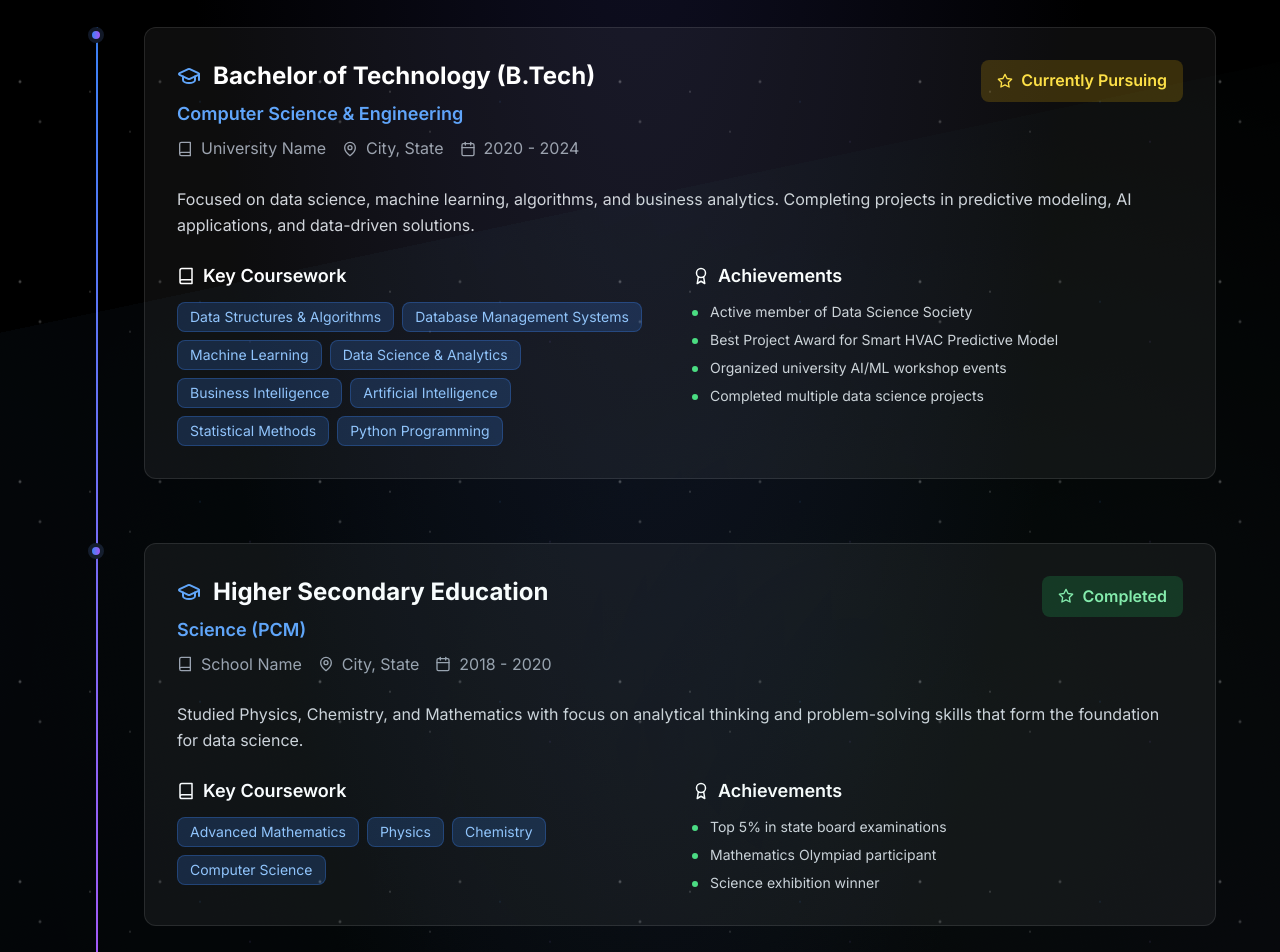
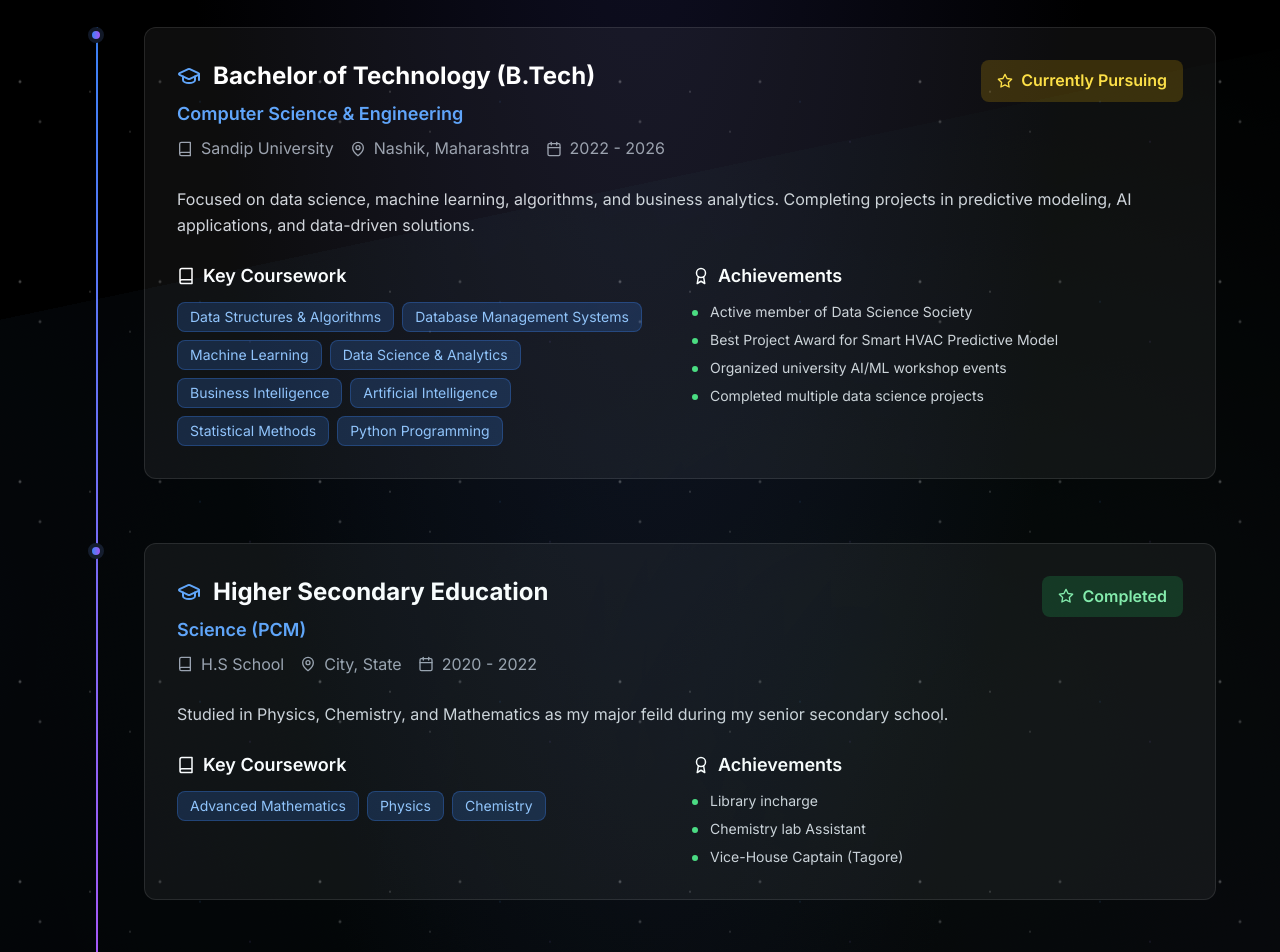
Before and after one commit to Amar03ete/portfolio, a React (Vite) app: page / in a window 1280 px wide. Shown: the part 6720-7672 px from the top of the page. Built offline with nearby package versions, Linux system fonts and the light colour scheme.

Commit message:
Update Education.tsx

```diff
--- a/src/components/Education.tsx
+++ b/src/components/Education.tsx
@@ -6,9 +6,9 @@ const education = [
   {
     degree: 'Bachelor of Technology (B.Tech)',
     field: 'Computer Science & Engineering',
-    institution: 'University Name',
-    location: 'City, State',
-    duration: '2020 - 2024',
+    institution: 'Sandip University',
+    location: 'Nashik, Maharashtra',
+    duration: '2022 - 2026',
     status: 'Currently Pursuing',
     description: 'Focused on data science, machine learning, algorithms, and business analytics. Completing projects in predictive modeling, AI applications, and data-driven solutions.',
     coursework: [
@@ -31,21 +31,21 @@ const education = [
   {
     degree: 'Higher Secondary Education',
     field: 'Science (PCM)',
-    institution: 'School Name',
+    institution: 'H.S School ',
     location: 'City, State',
-    duration: '2018 - 2020',
+    duration: '2020 - 2022',
     status: 'Completed',
-    description: 'Studied Physics, Chemistry, and Mathematics with focus on analytical thinking and problem-solving skills that form the foundation for data science.',
+    description: 'Studied in Physics, Chemistry, and Mathematics as my major feild during my senior secondary school.',
     coursework: [
       'Advanced Mathematics',
       'Physics',
       'Chemistry',
-      'Computer Science',
+
     ],
     achievements: [
-      'Top 5% in state board examinations',
-      'Mathematics Olympiad participant',
-      'Science exhibition winner',
+      'Library incharge',
+      'Chemistry lab Assistant ',
+      'Vice-House Captain (Tagore) ',
     ],
   },
 ];
```
